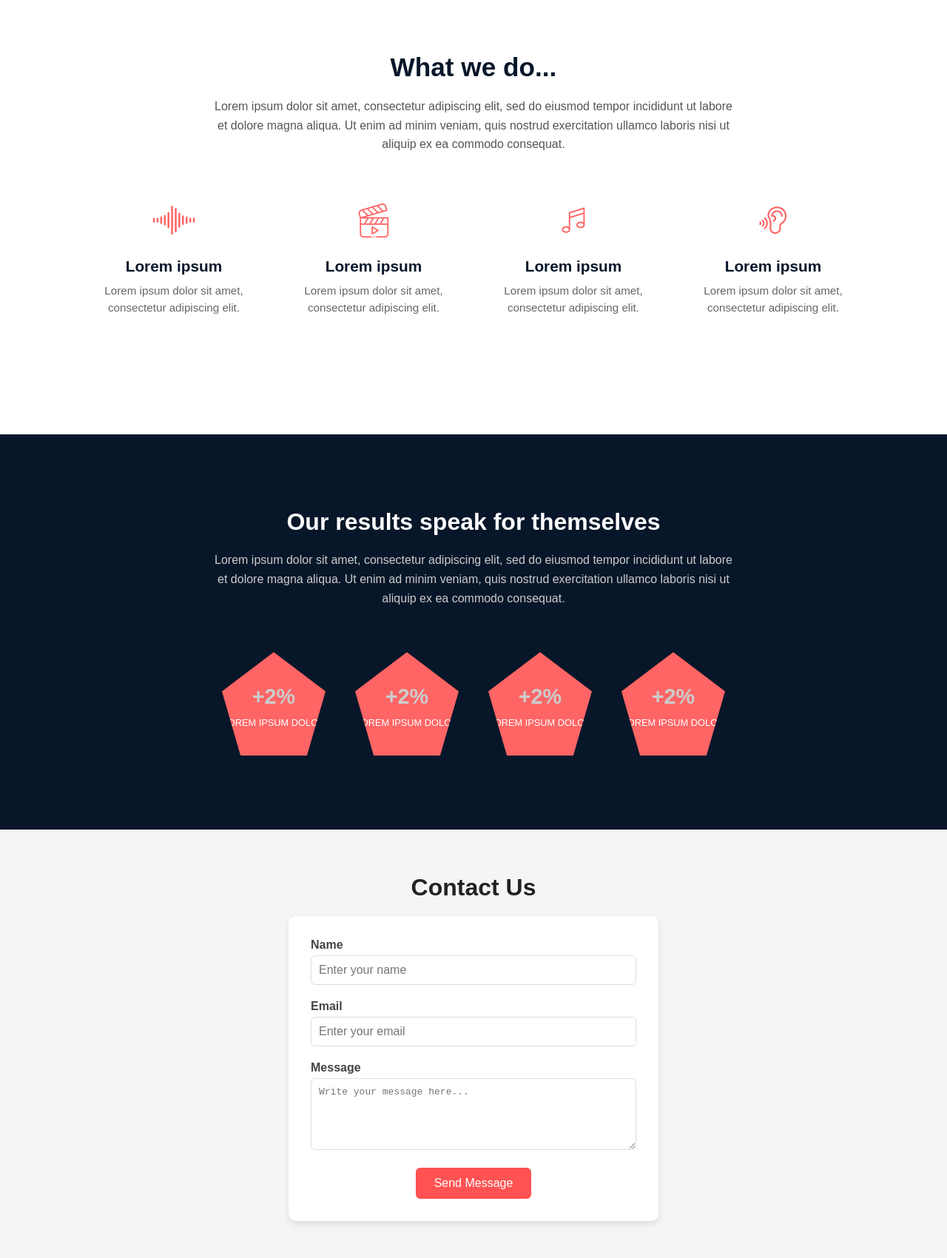
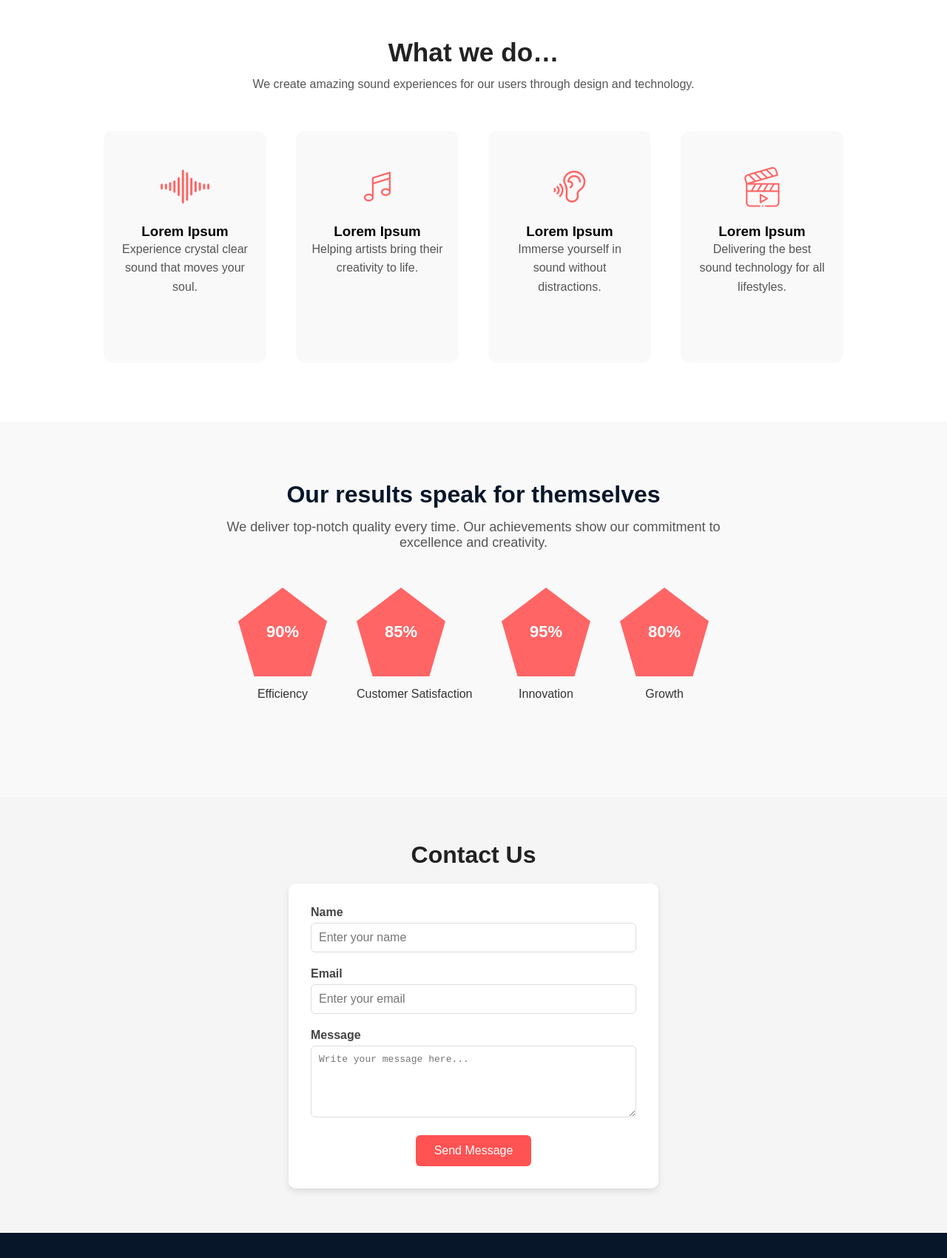
Before and after one commit to Samuel15555/alx_html_css, a plain HTML site: page headphones/0-index.html in a window 1280 px wide. Shown: the part 829-2529 px from the top of the page at 74% size. Drawn offline with Linux system fonts and the light colour scheme; files whose address does not match are found by name.

Commit message:
All done with headphones Project

```diff
--- a/headphones/0-index.html
+++ b/headphones/0-index.html
@@ -13,10 +13,17 @@
   <div class="logo">
     <img src="images/logo_headphones.png" alt="Headphones Logo">
   </div>
-            <ul class="nav-links">
-                <li><a href="#">what we do</a></li>
-                <li><a href="#">our results</a></li>
-                <li><a href="#">contact us</a></li>
+
+  <div class="menu-icon" id="menu-icon">
+    <span></span>
+    <span></span>
+    <span></span>
+  </div>
+
+  <ul class="nav-links" id="nav-links">
+    <li><a href="#what-we-do">what we do</a></li>
+    <li><a href="#our-results">our results</a></li>
+    <li><a href="#contact">contact us</a></li>
   </ul>
 </nav>
 
@@ -31,77 +38,67 @@
     </p>
   </div>
 </header>
-    <!-- WHAT WE DO SECTION -->
    <section class="what-we-do">
-    <h2>What we do...</h2>
-    <p>
-        Lorem ipsum dolor sit amet, consectetur adipiscing elit, sed do eiusmod tempor incididunt
-        ut labore et dolore magna aliqua. Ut enim ad minim veniam, quis nostrud exercitation ullamco laboris
-        nisi ut aliquip ex ea commodo consequat.
-    </p>
-
+  <h2>What we do…</h2>
+  <p>We create amazing sound experiences for our users through design and technology.</p>
   <div class="services">
-        <div class="service">
-            <span class="holberton_school-icon-ic_sound"></span>
-            <h3>Lorem ipsum</h3>
-            <p>Lorem ipsum dolor sit amet, consectetur adipiscing elit.</p>
+    <div class="service-item">
+      <i class="holberton_school-icon-ic_sound"></i>
+      <h3>Lorem Ipsum</h3>
+      <p>Experience crystal clear sound that moves your soul.</p>
     </div>
-
-        <div class="service">
-            <span class="holberton_school-icon-ic_video"></span>
-            <h3>Lorem ipsum</h3>
-            <p>Lorem ipsum dolor sit amet, consectetur adipiscing elit.</p>
+    <div class="service-item">
+      <i class="holberton_school-icon-ic_music"></i>
+      <h3>Lorem Ipsum</h3>
+      <p>Helping artists bring their creativity to life.</p>
     </div>
-
-        <div class="service">
-            <span class="holberton_school-icon-ic_music"></span>
-            <h3>Lorem ipsum</h3>
-            <p>Lorem ipsum dolor sit amet, consectetur adipiscing elit.</p>
+    <div class="service-item">
+      <i class="holberton_school-icon-ic_hearing"></i>
+      <h3>Lorem Ipsum</h3>
+      <p>Immerse yourself in sound without distractions.</p>
     </div>
-
-        <div class="service">
-            <span class="holberton_school-icon-ic_hearing"></span>
-            <h3>Lorem ipsum</h3>
-            <p>Lorem ipsum dolor sit amet, consectetur adipiscing elit.</p>
+    <div class="service-item">
+      <i class="holberton_school-icon-ic_video"></i>
+      <h3>Lorem Ipsum</h3>
+      <p>Delivering the best sound technology for all lifestyles.</p>
     </div>
   </div>
 </section>
-<!-- OUR RESULTS SECTION -->
-<section class="our-results">
+<!-- ===== OUR RESULTS SECTION ===== -->
+<section class="results">
   <h2>Our results speak for themselves</h2>
   <p>
-        Lorem ipsum dolor sit amet, consectetur adipiscing elit, sed do eiusmod tempor
-        incididunt ut labore et dolore magna aliqua. Ut enim ad minim veniam, quis nostrud
-        exercitation ullamco laboris nisi ut aliquip ex ea commodo consequat.
+    We deliver top-notch quality every time. Our achievements show our commitment
+    to excellence and creativity.
   </p>
 
   <div class="results-container">
-        <div class="result">
-            <div class="shape">
-                <p>+2%</p>
-                <span>Lorem ipsum dolor</span>
+    <div class="pentagon-item">
+      <div class="pentagon">
+        <span>90%</span>
       </div>
+      <p>Efficiency</p>
     </div>
 
-        <div class="result">
-            <div class="shape">
-                <p>+2%</p>
-                <span>Lorem ipsum dolor</span>
+    <div class="pentagon-item">
+      <div class="pentagon">
+        <span>85%</span>
       </div>
+      <p>Customer Satisfaction</p>
     </div>
 
-        <div class="result">
-            <div class="shape">
-                <p>+2%</p>
-                <span>Lorem ipsum dolor</span>
+    <div class="pentagon-item">
+      <div class="pentagon">
+        <span>95%</span>
       </div>
+      <p>Innovation</p>
     </div>
 
-        <div class="result">
-            <div class="shape">
-                <p>+2%</p>
-                <span>Lorem ipsum dolor</span>
+    <div class="pentagon-item">
+      <div class="pentagon">
+        <span>80%</span>
       </div>
+      <p>Growth</p>
     </div>
   </div>
 </section>
@@ -135,13 +132,22 @@
     </div>
 
     <div class="footer-socials">
-      <a href="#"><img src="images/facebook_icon.png" alt="Facebook"></a>
-      <a href="#"><img src="images/twitter_icon.png" alt="Twitter"></a>
-      <a href="#"><img src="images/instagram_icon.png" alt="Instagram"></a>
+      <a href="#"><span class="holberton_school-icon-ic_facebook"></span></a>
+      <a href="#"><span class="holberton_school-icon-ic_twitter"></span></a>
+      <a href="#"><span class="holberton_school-icon-ic_instagram"></span></a>
     </div>
   </div>
 
   <p class="footer-text">© Headphones 2025</p>
 </footer>
+<script>
+  const menuIcon = document.getElementById('menu-icon');
+  const navLinks = document.getElementById('nav-links').querySelector('ul');
+
+  menuIcon.addEventListener('click', () => {
+    menuIcon.classList.toggle('active');
+    navLinks.classList.toggle('show');
+  });
+</script>
 </body>
 </html>
--- a/headphones/0-styles.css
+++ b/headphones/0-styles.css
@@ -118,142 +118,167 @@ body {
     }
 }
 
-/* ==============================================
-   WHAT WE DO SECTION
-   ============================================== */
+/* ===========================
+   WHAT WE DO SECTION (FIXED)
+=========================== */
+
 .what-we-do {
+  background-color: #fff;
   text-align: center;
-    padding: 100px 20px;
-    background-color: #fff;
-    color: #071629;
+  padding: 80px 20px;
 }
 
 .what-we-do h2 {
   font-size: 2.2rem;
-    font-weight: 700;
-    margin-bottom: 20px;
+  margin-bottom: 10px;
+  color: #222;
 }
 
 .what-we-do p {
-    max-width: 700px;
-    margin: 0 auto 60px;
   color: #555;
-    font-size: 1rem;
+  max-width: 600px;
+  margin: 0 auto 50px;
   line-height: 1.6;
 }
 
-/* Layout for the icons */
 .services {
   display: flex;
+  flex-wrap: wrap;
   justify-content: center;
-    gap: 50px;
-    flex-wrap: wrap;
+  gap: 40px;
 }
 
-.service {
+/* Each service box */
+.service-item {
+  background: #f9f9f9;
+  border-radius: 12px;
   width: 220px;
+  padding: 40px 20px;
   text-align: center;
+  transition: transform 0.3s ease, box-shadow 0.3s ease;
 }
 
-.service span {
-    font-size: 60px;
-    color: #FF6565; /* your primary color */
-    display: block;
-    margin-bottom: 20px;
+/* Restore large icons */
+.service-item i {
+  font-size: 70px; /* was too small before */
+  color: #ff6565;
+  margin-bottom: 15px;
+  display: inline-block;
 }
 
-.service h3 {
-    font-size: 1.3rem;
-    font-weight: 600;
-    margin-bottom: 10px;
+/* Hover animation */
+.service-item:hover {
+  transform: translateY(-10px) scale(1.05);
+  box-shadow: 0 8px 18px rgba(0, 0, 0, 0.1);
 }
 
-.service p {
-    color: #666;
-    font-size: 0.95rem;
-    line-height: 1.5;
+/* Animation keyframes for fade-in */
+@keyframes fadeInUp {
+  0% {
+    opacity: 0;
+    transform: translateY(40px);
+  }
+  100% {
+    opacity: 1;
+    transform: translateY(0);
+  }
+}
+
+/* Animate items appearing */
+.service-item {
+  animation: fadeInUp 0.6s ease forwards;
+}
+
+/* ===== OUR RESULTS SECTION ===== */
+.results {
+  background-color: #f9f9f9;
+  text-align: center;
+  padding: 80px 20px;
+}
+
+.results h2 {
+  font-size: 32px;
+  color: #071629;
+  margin-bottom: 15px;
+}
+
+.results p {
+  font-size: 18px;
+  color: #555;
+  max-width: 700px;
+  margin: 0 auto 50px;
+}
+
+.results-container {
+  display: flex;
+  justify-content: center;
+  flex-wrap: wrap;
+  gap: 40px;
+}
+
+.pentagon-item {
+  animation: bounceIn 1.2s ease forwards;
+}
+
+.pentagon {
+  position: relative;
+  width: 120px;
+  height: 120px;
+  background-color: #ff6565;
+  clip-path: polygon(50% 0%, 100% 38%, 82% 100%, 18% 100%, 0% 38%);
+  display: flex;
+  justify-content: center;
+  align-items: center;
+  color: white;
+  font-weight: bold;
+  font-size: 22px;
+  transition: transform 0.3s ease, background-color 0.3s ease;
+}
+
+.pentagon:hover {
+  background-color: #ff8080;
+  transform: scale(1.1) rotate(5deg);
+}
+
+.pentagon-item p {
+  margin-top: 15px;
+  font-size: 16px;
+  color: #333;
+}
+
+/* Bounce animation */
+@keyframes bounceIn {
+  0% {
+    transform: scale(0.3);
+    opacity: 0;
+  }
+  50% {
+    transform: scale(1.1);
+    opacity: 1;
+  }
+  70% {
+    transform: scale(0.9);
+  }
+  100% {
+    transform: scale(1);
+  }
 }
 
 /* Responsive design */
 @media (max-width: 768px) {
-    .services {
+  .services,
+  .results-container {
     flex-direction: column;
     align-items: center;
   }
 
-    .service {
-        width: 80%;
+  .pentagon {
+    width: 100px;
+    height: 100px;
+    font-size: 18px;
   }
 }
-/* ==============================================
-   OUR RESULTS SECTION
-   ============================================== */
-.our-results {
-    background-color: #071629;
-    color: white;
-    text-align: center;
-    padding: 100px 20px;
-}
 
-.our-results h2 {
-    font-size: 2rem;
-    font-weight: 700;
-    margin-bottom: 20px;
-}
-
-.our-results p {
-    max-width: 700px;
-    margin: 0 auto 60px;
-    color: #ccc;
-    font-size: 1rem;
-    line-height: 1.6;
-}
-
-/* Results container layout */
-.results-container {
-    display: flex;
-    justify-content: center;
-    align-items: center;
-    flex-wrap: wrap;
-    gap: 40px;
-}
-
-/* Shape design (pentagon style using clip-path) */
-.shape {
-    background-color: #FF6565;
-    color: white;
-    width: 140px;
-    height: 140px;
-    clip-path: polygon(50% 0%, 100% 38%, 82% 100%, 18% 100%, 0% 38%);
-    display: flex;
-    flex-direction: column;
-    justify-content: center;
-    align-items: center;
-    transition: opacity 0.3s ease;
-}
-
-.shape:hover {
-    opacity: 0.9;
-}
-
-.shape p {
-    font-size: 1.8rem;
-    font-weight: bold;
-    margin: 0;
-}
-
-.shape span {
-    font-size: 0.8rem;
-    margin-top: 5px;
-    text-transform: uppercase;
-}
-
-/* Responsive Design */
-@media (max-width: 768px) {
-    .results-container {
-        flex-direction: column;
-    }
-}
 /* Contact Section */
 .contact-section {
   padding: 60px 20px;
@@ -325,46 +350,47 @@ body {
   from { opacity: 0; transform: translateY(30px); }
   to { opacity: 1; transform: translateY(0); }
 }
-/* Footer Section */
+/* ===== FOOTER SECTION ===== */
 .footer {
-  background-color: #222;
+  background-color: #071629;
   color: white;
-  text-align: center;
-  padding: 30px 20px;
+  padding: 40px 20px;
 }
 
 .footer-container {
+  max-width: 1100px;
+  margin: 0 auto;
   display: flex;
   justify-content: space-between;
   align-items: center;
   flex-wrap: wrap;
-  max-width: 1000px;
-  margin: 0 auto 10px;
 }
 
 .footer-logo img {
-  width: 120px;
+  width: 140px;
 }
 
 .footer-socials a {
   margin: 0 10px;
-  display: inline-block;
+  color: white;
+  font-size: 28px;
+  text-decoration: none;
+  transition: all 0.3s ease;
 }
 
-.footer-socials img {
-  width: 30px;
-  height: 30px;
-  transition: transform 0.3s ease;
-}
-
-.footer-socials img:hover {
-  transform: scale(1.1);
+.footer-socials a:hover {
+  color: #ff6565; /* red hover accent */
+  transform: scale(1.2);
 }
 
 .footer-text {
-  font-size: 0.9em;
-  color: #aaa;
+  text-align: center;
+  margin-top: 20px;
+  font-size: 14px;
+  color: #ffffffb3; /* light gray text */
 }
+
+/* Responsive design for small screens */
 @media (max-width: 600px) {
   .footer-container {
     flex-direction: column;
@@ -372,6 +398,71 @@ body {
   }
 
   .footer-socials {
-    margin-top: 15px;
+    margin-top: 20px;
+  }
+
+  .footer-socials a {
+    font-size: 24px;
   }
 }
+/* ====== HAMBURGER MENU ====== */
+.menu-icon {
+  display: none;
+  flex-direction: column;
+  cursor: pointer;
+  width: 28px;
+  height: 20px;
+  justify-content: space-between;
+}
+
+.menu-icon span {
+  display: block;
+  height: 3px;
+  background-color: white;
+  border-radius: 2px;
+  transition: all 0.3s ease;
+}
+
+/* Mobile view */
+@media (max-width: 480px) {
+  .navbar {
+    position: relative;
+  }
+
+  .nav-links {
+    display: none;
+    flex-direction: column;
+    background-color: #1c1c1c;
+    position: absolute;
+    top: 60px;
+    right: 0;
+    width: 100%;
+    text-align: center;
+    padding: 10px 0;
+  }
+
+  .nav-links.show {
+    display: flex;
+  }
+
+  .menu-icon {
+    display: flex;
+  }
+
+  .nav-links li {
+    margin: 15px 0;
+  }
+}
+
+/* When menu is active (turns bars into an 'X') */
+.menu-icon.active span:nth-child(1) {
+  transform: rotate(45deg) translate(5px, 5px);
+}
+
+.menu-icon.active span:nth-child(2) {
+  opacity: 0;
+}
+
+.menu-icon.active span:nth-child(3) {
+  transform: rotate(-45deg) translate(5px, -5px);
+}
```
Lines whose indentation alone changed are shown as unchanged.
